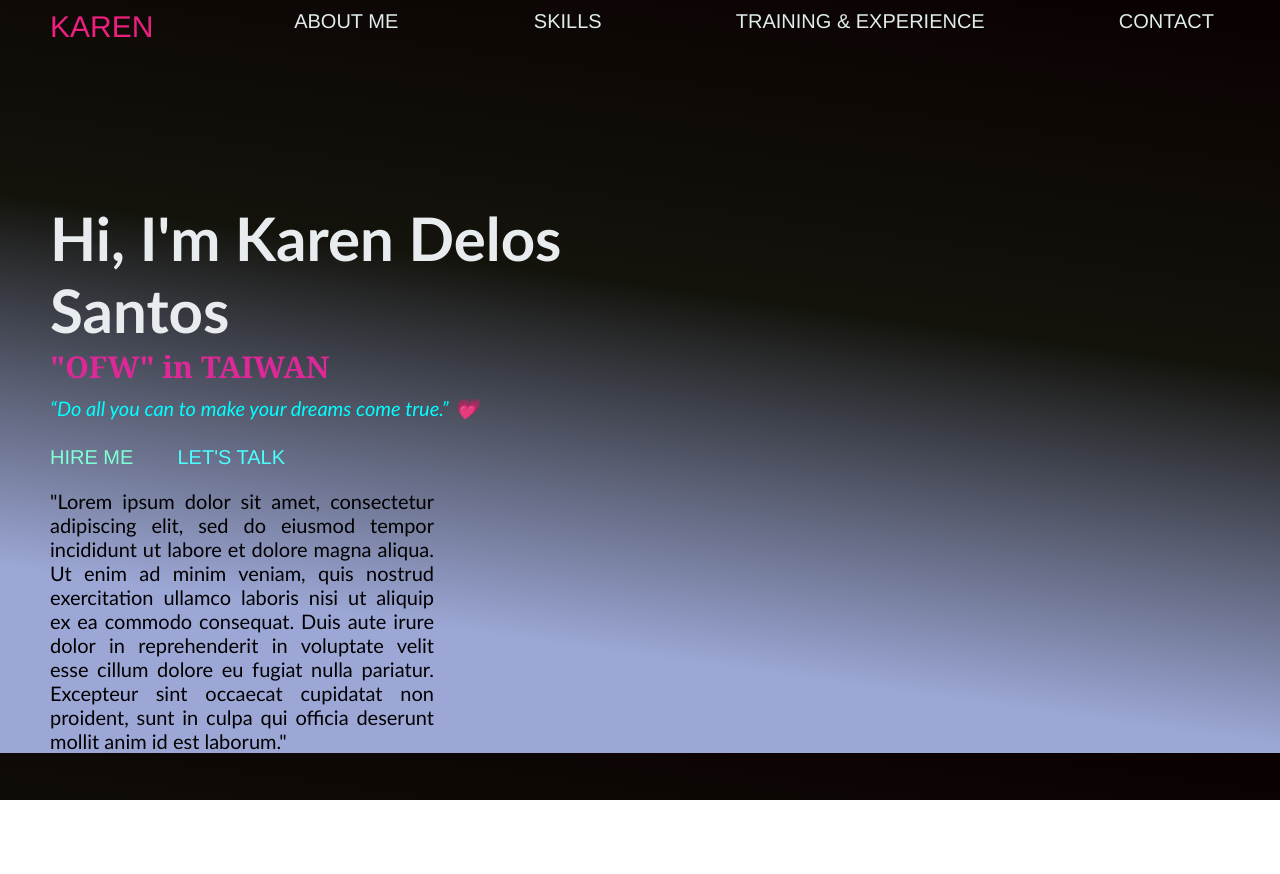
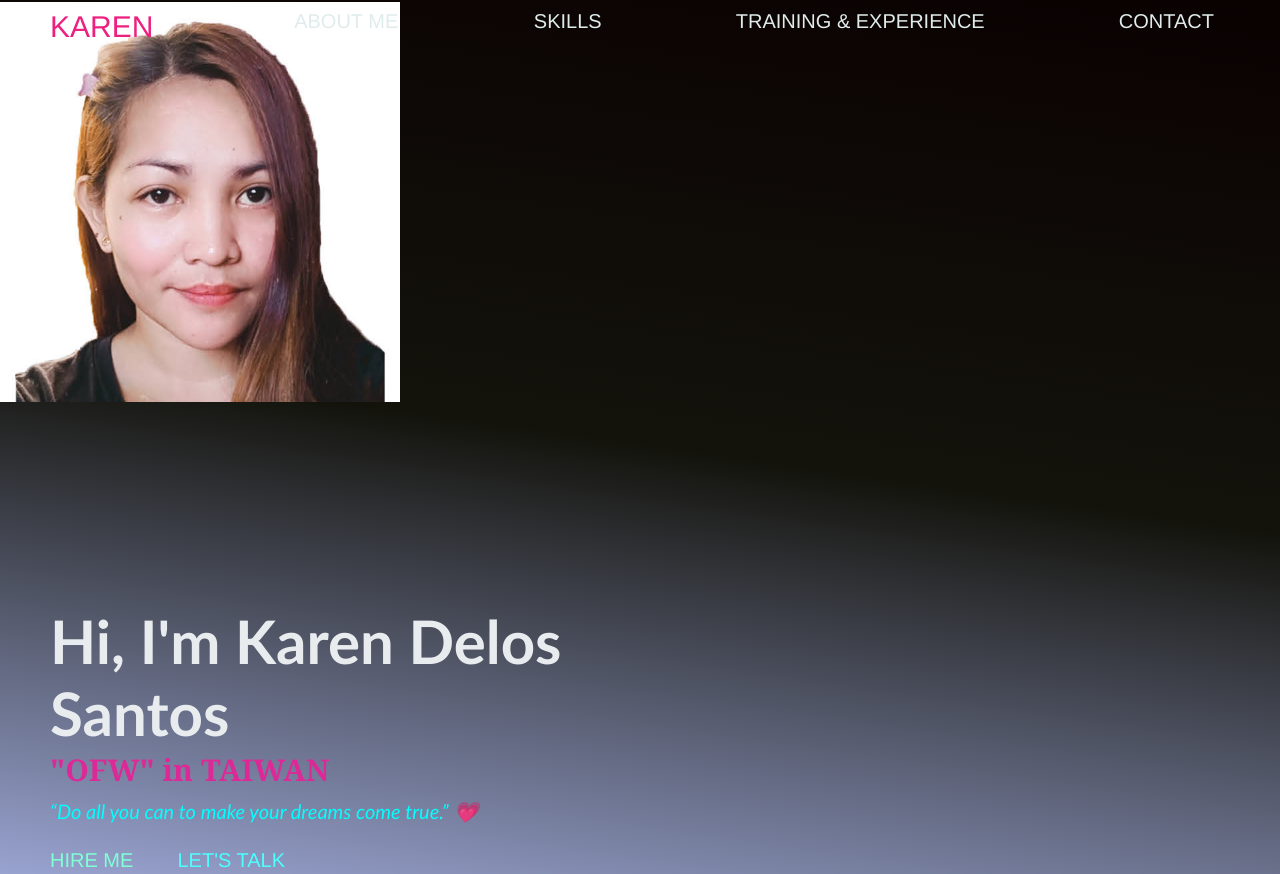
Before and after one commit to kkc29/portfolio.io, a plain HTML site: page index.html in a window 1280 px wide. Shown: the top 874 px of the page. Before the commit the page ends 800 px from the top, so only its background shows below. Drawn offline with Linux system fonts and the light colour scheme.

Commit message:
Update index.html

```diff
--- a/index.html
+++ b/index.html
@@ -21,12 +21,17 @@
 
     </header>
 
+        <div class="mypix">
+            <img src="mypix(1).jpg" alt="girl" width="400px" height="400px" >
+        </div>
+
     <section class="intro">
         <div class="content-intro">
             <h1>Hi, I'm Karen Delos <br>Santos</h1>
             <h3>"OFW" in TAIWAN</h3>
             <p>“Do all you can to make your dreams come true.” 💗</p>
         </div>
+
 
             <div class="box">
                 <a href="" class="hire">HIRE ME</a>
```
